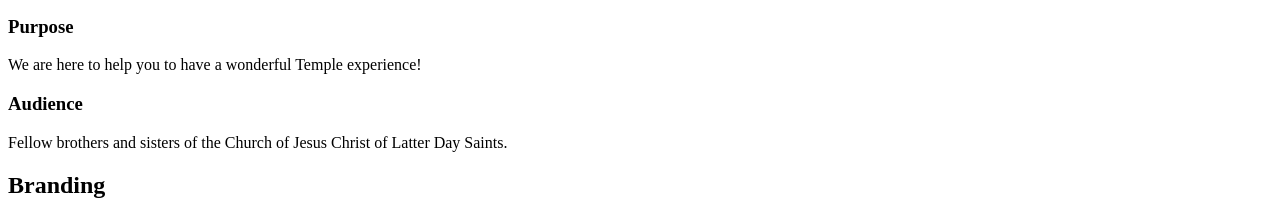
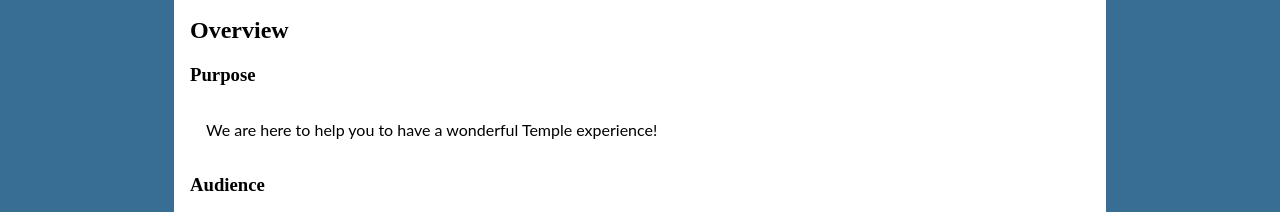
Before and after one commit to Flybywifi10/flybywifi10.github.io, a plain HTML site: page site-plan.html in a window 1280 px wide. Shown: the part 149-361 px from the top of the page. Drawn offline with Linux system fonts and the light colour scheme.

Commit message:
removed var(--accent1-color);

```diff
--- a/css/site-plan.css
+++ b/css/site-plan.css
@@ -31,7 +31,7 @@ h4,
 h5,
 h6 {
     font-family: var(--heading-font);
-    color: var(--accent1-color);
+    color:
 }
 
 header {
--- a/site-plan.html
+++ b/site-plan.html
@@ -4,7 +4,7 @@
 <head>
   <meta charset="utf-8">
   <title>Site Plan: Temple Inn & Suites Project</title>
-
+  <link rel="stylesheet" href="css/site-plan.css">
 </head>
 
 <body>
```
